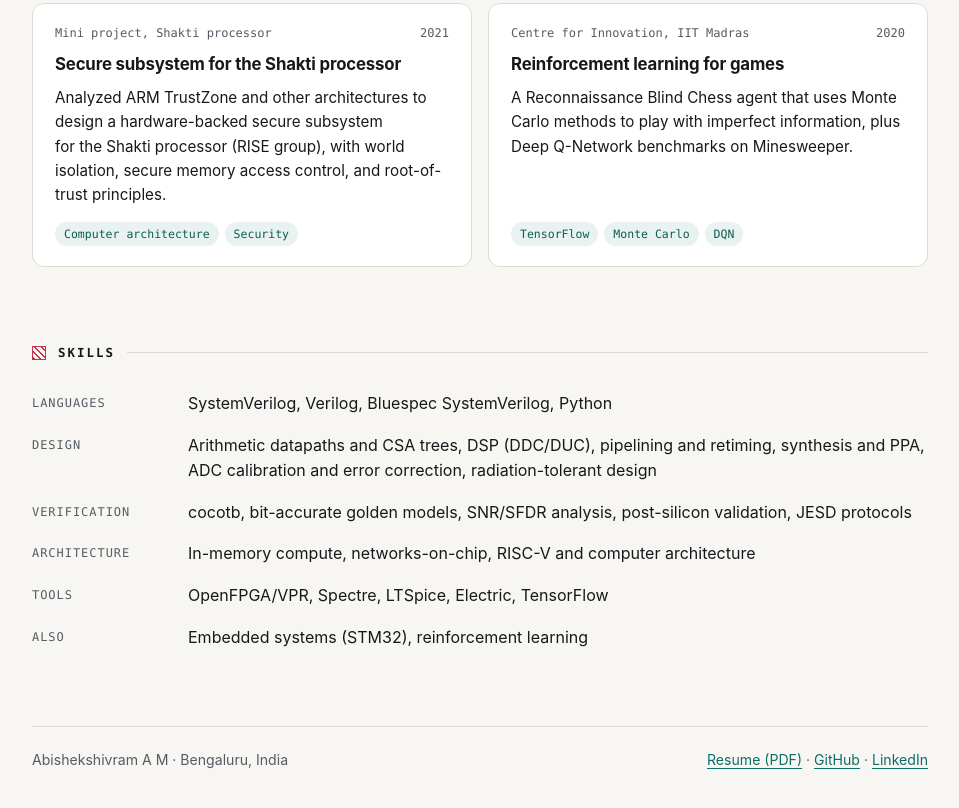
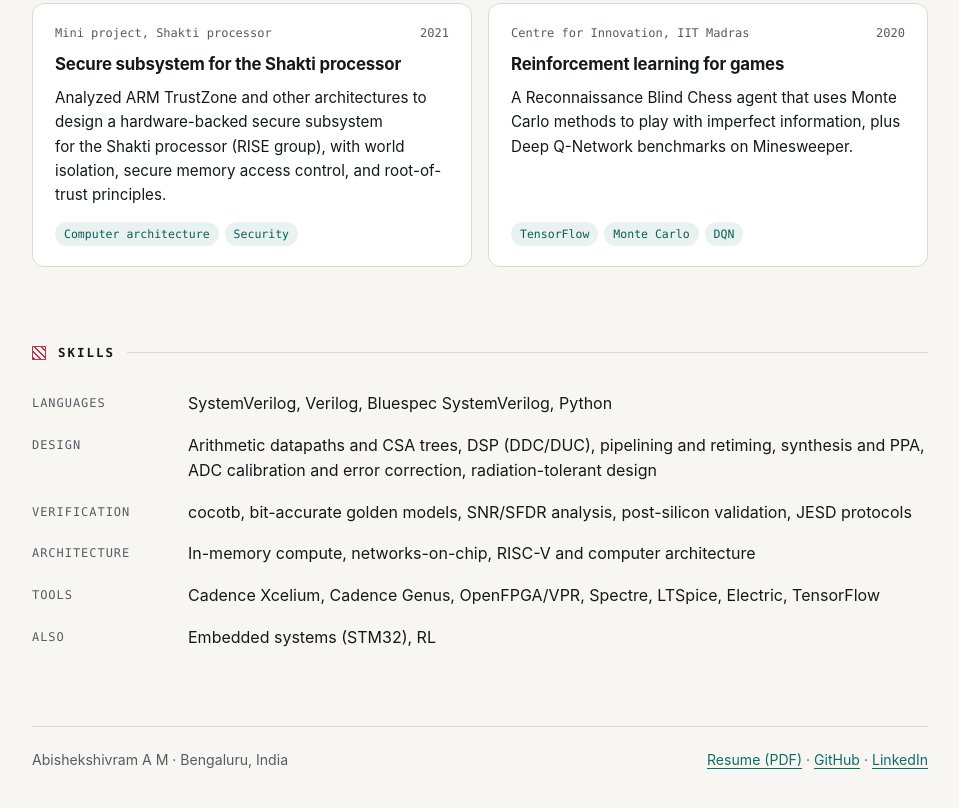
Before and after one commit to abishekshivram/abishekshivram.github.io, a plain HTML site: page index.html in a window 1280 px wide. Shown: the part 4143-4951 px from the top of the page, without its empty margins (160-1119 px from the left). Drawn offline with Linux system fonts and the light colour scheme.

Commit message:
Add Cadence Xcelium and Genus to tools, shorten reinforcement learning to RL

```diff
--- a/index.html
+++ b/index.html
@@ -379,8 +379,8 @@
       <div><dt>Design</dt><dd>Arithmetic datapaths and CSA trees, DSP (DDC/DUC), pipelining and retiming, synthesis and PPA, ADC calibration and error correction, radiation-tolerant design</dd></div>
       <div><dt>Verification</dt><dd>cocotb, bit-accurate golden models, SNR/SFDR analysis, post-silicon validation, JESD protocols</dd></div>
       <div><dt>Architecture</dt><dd>In-memory compute, networks-on-chip, RISC-V and computer architecture</dd></div>
-      <div><dt>Tools</dt><dd>OpenFPGA/VPR, Spectre, LTSpice, Electric, TensorFlow</dd></div>
-      <div><dt>Also</dt><dd>Embedded systems (STM32), reinforcement learning</dd></div>
+      <div><dt>Tools</dt><dd>Cadence Xcelium, Cadence Genus, OpenFPGA/VPR, Spectre, LTSpice, Electric, TensorFlow</dd></div>
+      <div><dt>Also</dt><dd>Embedded systems (STM32), RL</dd></div>
     </dl>
   </section>
 
```
